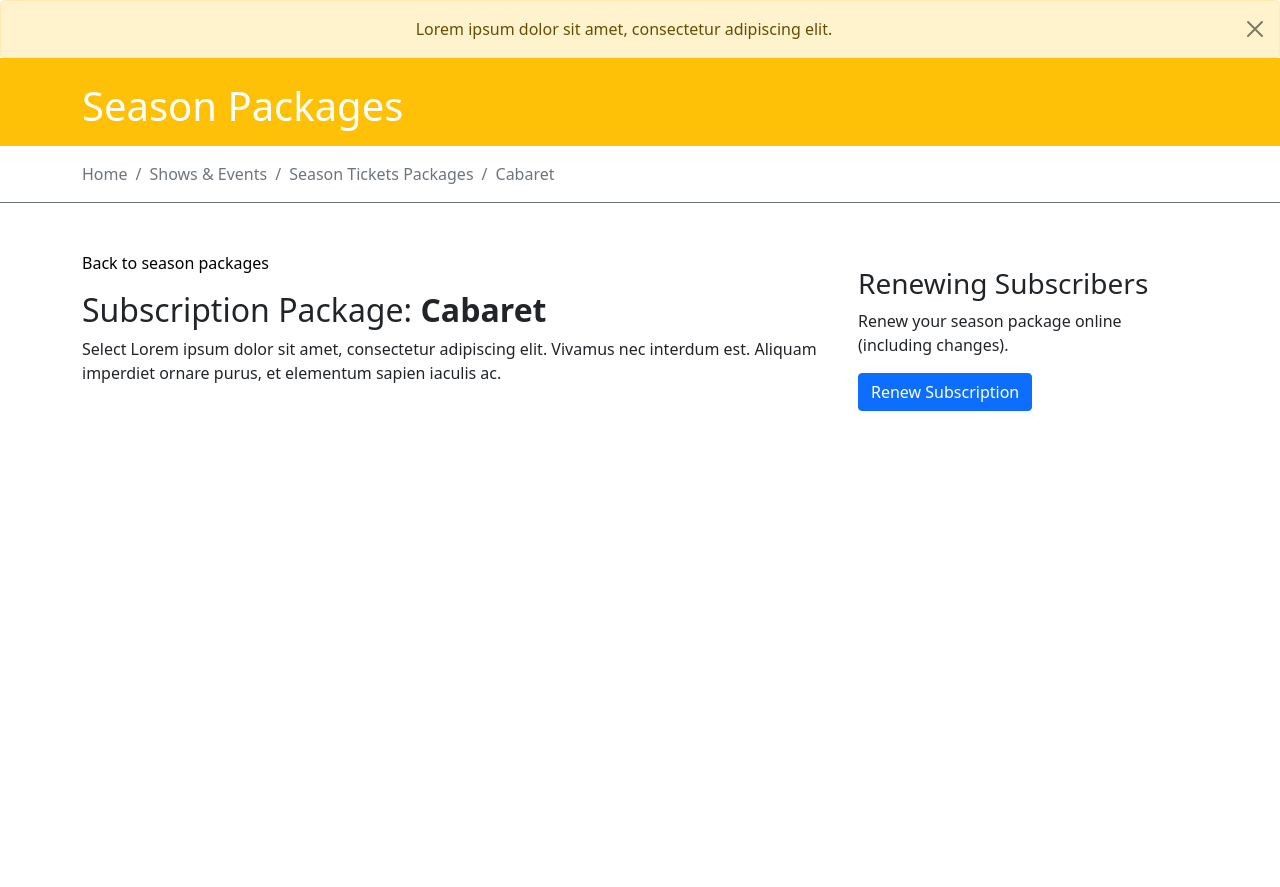
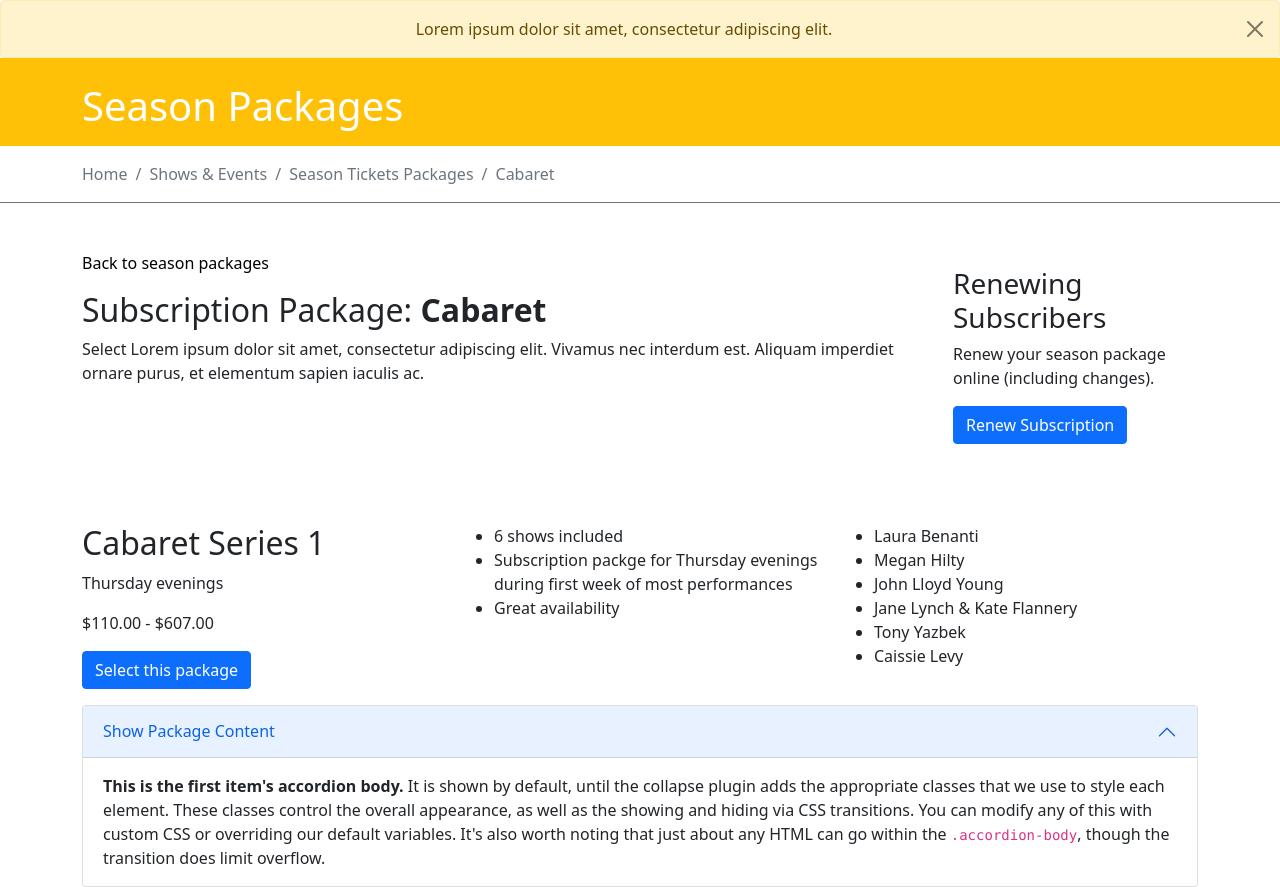
Before and after one commit to patk80/Segerstrom, a plain HTML site: page index.html in a window 1280 px wide. Before the commit the page ends 800 px from the top, so only its background shows below. Drawn offline with nearby package versions, Linux system fonts and the light colour scheme; a web font is replaced by a local one.

Commit message:
Cabaret series 1 skeleton

```diff
--- a/index.html
+++ b/index.html
@@ -65,14 +65,14 @@
     <section class="container my-5">
         <div class="row">
             <!-- Left Start -->
-            <div class="col-md-8">
+            <div class="col-md-9">
                 <p><a href="#" class="text-decoration-none text-black">Back to season packages</a></p>
                 <h2>Subscription Package: <span class="fw-bold">Cabaret</span></h2>
                 <p>Select Lorem ipsum dolor sit amet, consectetur adipiscing elit. Vivamus nec interdum est. Aliquam imperdiet ornare purus, et elementum sapien iaculis ac.</p>
             </div>
             <!-- Left End -->
             <!-- Right Start -->
-            <div class="col-md-4">
+            <div class="col-md-3">
                 <div class="card border-0">
                     <div class="card-body">
                       <h3 class="card-title">Renewing Subscribers</h3>
@@ -88,6 +88,56 @@
 
 
 
+    <!-- Cabaret Series 1 Start -->
+    <section class="container">
+        <div class="row">
+            <div class="col-md-4 py-3">
+                <h2>Cabaret Series 1</h2>
+                <p>Thursday evenings</p>
+                <p>$110.00 - $607.00</p>
+                <a href="#" class="btn btn-primary">Select this package</a>
+            </div>
+            <div class="col-md-4 py-3">
+                <ul>
+                    <li>6 shows included</li>
+                    <li>Subscription packge for Thursday evenings during first week of most performances</li>
+                    <li>Great availability</li>
+                </ul>
+            </div>
+            <div class="col-md-4 py-3">
+                <ul>
+                    <li>Laura Benanti</li>
+                    <li>Megan Hilty</li>
+                    <li>John Lloyd Young</li>
+                    <li>Jane Lynch & Kate Flannery</li>
+                    <li>Tony Yazbek</li>
+                    <li>Caissie Levy</li>
+                </ul>
+            </div>
+        </div>
+        <div class="row">
+            <!-- Accordion Start -->
+            <div class="accordion" id="accordionExample">
+                <div class="accordion-item">
+                    <h2 class="accordion-header" id="headingOne">
+                    <button class="accordion-button" type="button" data-bs-toggle="collapse" data-bs-target="#collapseOne" aria-expanded="true" aria-controls="collapseOne">
+                        Show Package Content
+                    </button>
+                    </h2>
+                    <div id="collapseOne" class="accordion-collapse collapse show" aria-labelledby="headingOne" data-bs-parent="#accordionExample">
+                    <div class="accordion-body">
+                        <strong>This is the first item's accordion body.</strong> It is shown by default, until the collapse plugin adds the appropriate classes that we use to style each element. These classes control the overall appearance, as well as the showing and hiding via CSS transitions. You can modify any of this with custom CSS or overriding our default variables. It's also worth noting that just about any HTML can go within the <code>.accordion-body</code>, though the transition does limit overflow.
+                    </div>
+                    </div>
+                </div>
+            </div>
+            <!-- Accordion Start -->
+        </div>
+    </section>
+    <!-- Cabaret Series 1 Start -->
+
+
+
     <!-- Boostrap JS CDN -->
     <script src="https://cdn.jsdelivr.net/npm/bootstrap@5.1.3/dist/js/bootstrap.bundle.min.js" integrity="sha384-ka7Sk0Gln4gmtz2MlQnikT1wXgYsOg+OMhuP+IlRH9sENBO0LRn5q+8nbTov4+1p" crossorigin="anonymous"></script>
 </body>
```
